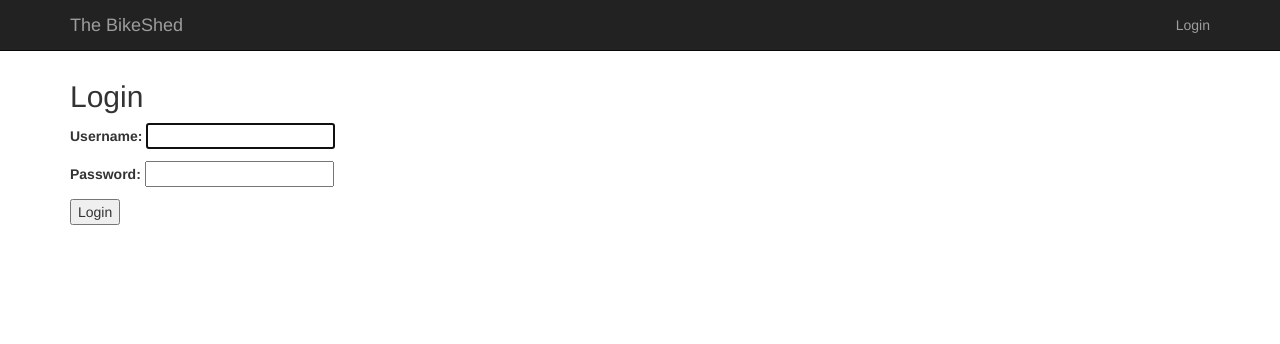
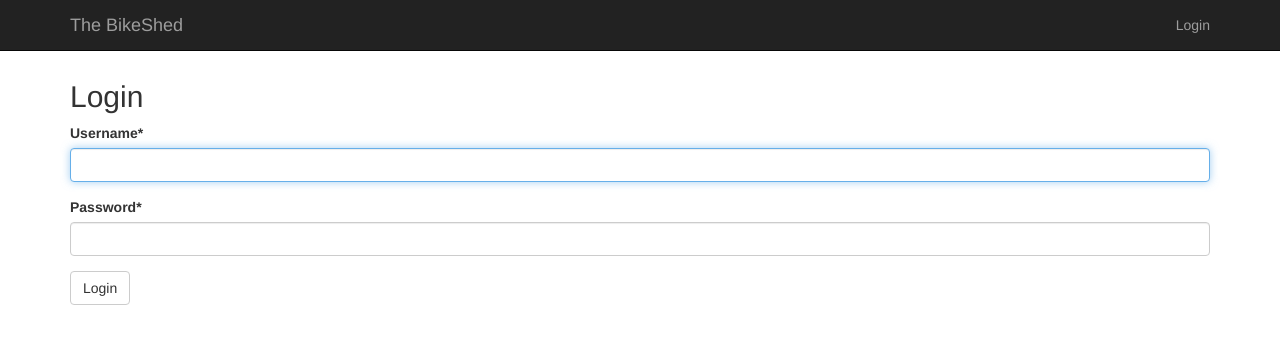
Before and after one commit to varavan/bikeshed-test, a Django app: page /login/ in a window 1280 px wide. Shown: the top 344 px of the page. Run offline with Django 3.2, Linux system fonts and the light colour scheme; parts of the project's set-up code (start-up, migrations or seed data) failed here and were passed over; some libraries are stand-ins or nearby versions.

Commit message:
improved login

```diff
--- a/bikeshed/app/templates/registration/login.html
+++ b/bikeshed/app/templates/registration/login.html
@@ -1,12 +1,15 @@
 {% extends 'app/layout.html' %}
+{% load crispy_forms_tags %}
 
 {% block title %}Login{% endblock %}
 
 {% block content %}
   <h2>Login</h2>
   <form method="post">
+
     {% csrf_token %}
-    {{ form.as_p }}
-    <button type="submit">Login</button>
+    {% crispy form %}
+
+    <button type="submit" class="btn btn-default">Login</button>
   </form>
 {% endblock %}
```
